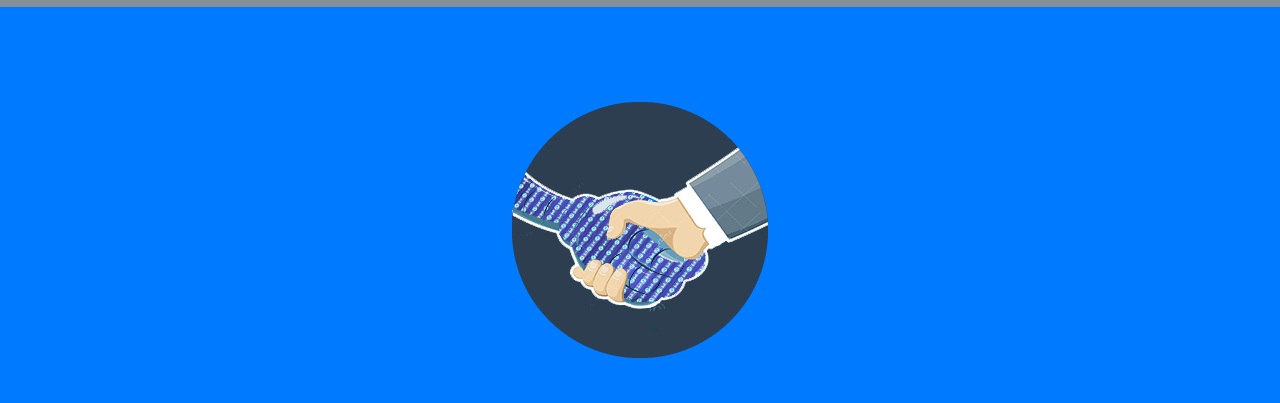
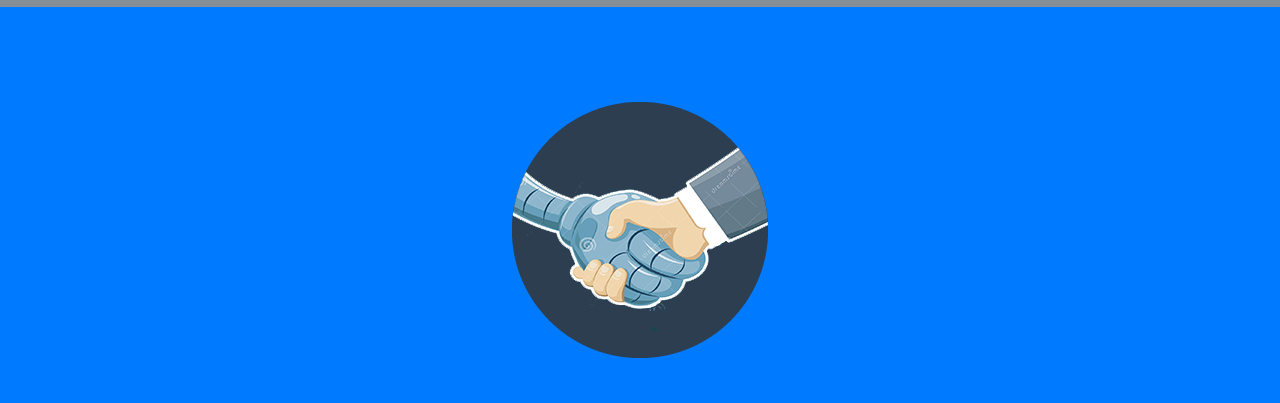
Before and after one commit to frantic0/scratch-interactive-machine-learning-extension, a website with bundled scripts: page index.html in a window 1280 px wide. Shown: the part 100-503 px from the top of the page. Built offline with nearby package versions, Linux system fonts and the light colour scheme; files whose address does not match are found by name.

Commit message:
rollback to profile1

```diff
--- a/index.html
+++ b/index.html
@@ -60,7 +60,7 @@
     <!-- Header -->
     <header class="masthead bg-primary text-white text-center">
       <div class="container">
-        <img class="img-fluid mb-5 d-block mx-auto" src="img/profile2.png" alt="">
+        <img class="img-fluid mb-5 d-block mx-auto" src="img/profile.png" alt="">
         <h2 class="text-uppercase mb-0">Interactive Machine Learning</h2>
         <hr>
         <!-- <hr class="star-light"> -->
```
